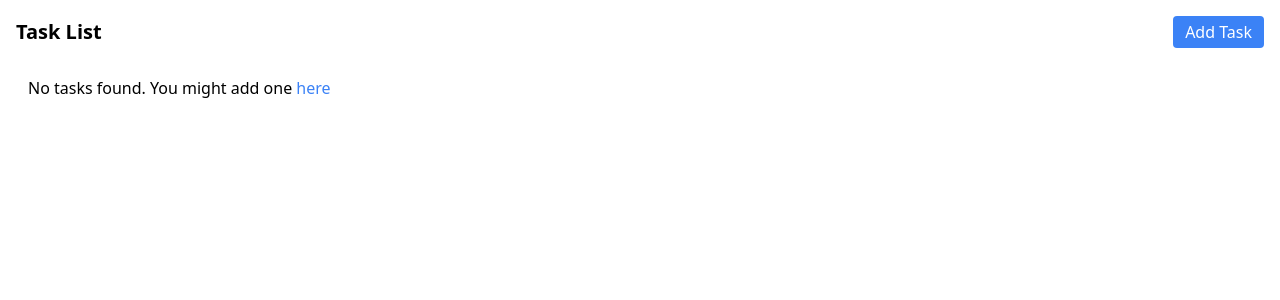
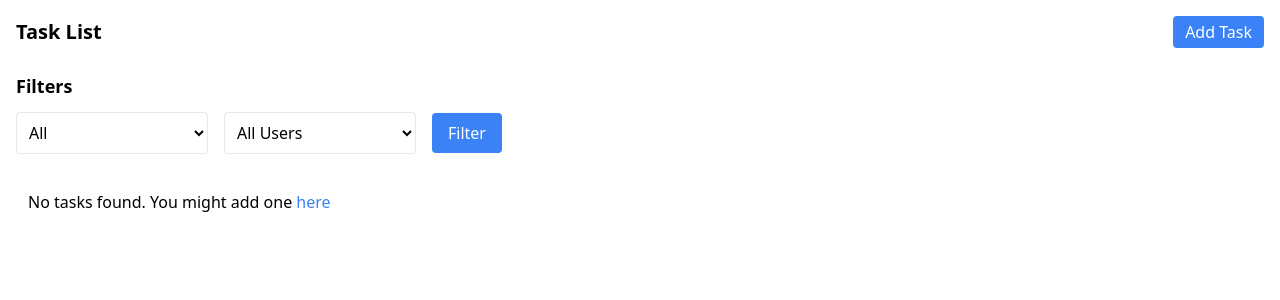
Before and after one commit to man0l/progress-task-management-app, a Symfony app: template backend/app/templates/tasks/index.html.twig in a window 1280 px wide. Shown: the top 300 px of the page. Run offline with Twig, Linux system fonts and the light colour scheme; the template is opened without the code that fills it, so the values that code supplies are empty; style sheets or scripts are compiled from the project's sources; some libraries are stand-ins or nearby versions.

Commit message:
add ui for filtering

```diff
--- a/backend/app/src/Controller/TasksController.php
+++ b/backend/app/src/Controller/TasksController.php
@@ -15,13 +15,15 @@ use App\Contracts\Api\UserInterface;
 final class TasksController extends AbstractController
 {
     #[Route('/tasks', name: 'app_tasks')]
-    public function index(TaskInterface $taskApi): Response
+    public function index(TaskInterface $taskApi, UserInterface $userApi): Response
     {
         $tasks = $taskApi->getTasks();
+        $users = $userApi->getUsers();
 
         return $this->render('tasks/index.html.twig', [
             'controller_name' => 'TasksController',
-            'tasks' => $tasks
+            'tasks' => $tasks,
+            'users' => $users
         ]);
     }
 
--- a/backend/app/templates/tasks/index.html.twig
+++ b/backend/app/templates/tasks/index.html.twig
@@ -3,11 +3,31 @@
 {% block title %}Tasks{% endblock %}
 
 {% block body %}
-    <div class="flex justify-between items-center mb-4">
+    <div class="flex justify-between items-center mb-6">
         <h1 class="text-xl font-bold">Task List</h1>
         <a href="{{ path('app_tasks_add') }}" class="bg-blue-500 text-white py-1 px-3 rounded">
             Add Task
         </a>
+    </div>
+
+    <div class="mb-6">
+        <h1 class="text-lg font-semibold mb-3">Filters</h1>
+        <form method="GET" action="{{ path('app_tasks') }}" class="flex items-center gap-4">
+            <select class="border rounded p-2 w-48 bg-white" name="status" id="status">
+                <option value="all">All</option>
+                <option value="true" {% if app.request.query.get('status') == 'true' %}selected{% endif %}>Completed</option>
+                <option value="false" {% if app.request.query.get('status') == 'false' %}selected{% endif %}>Pending</option>
+            </select>
+            <select class="border rounded p-2 w-48 bg-white" name="user" id="user">
+                <option value="">All Users</option>
+                {% for user in users %}
+                    <option value="{{ user.id }}" {% if app.request.query.get('user') == user.id %}selected{% endif %}>{{ user.email }}</option>
+                {% endfor %}
+            </select>
+            <button type="submit" class="bg-blue-500 hover:bg-blue-600 text-white py-2 px-4 rounded">
+                Filter
+            </button>
+        </form>
     </div>
 
     {% for label, messages in app.flashes %}
```
